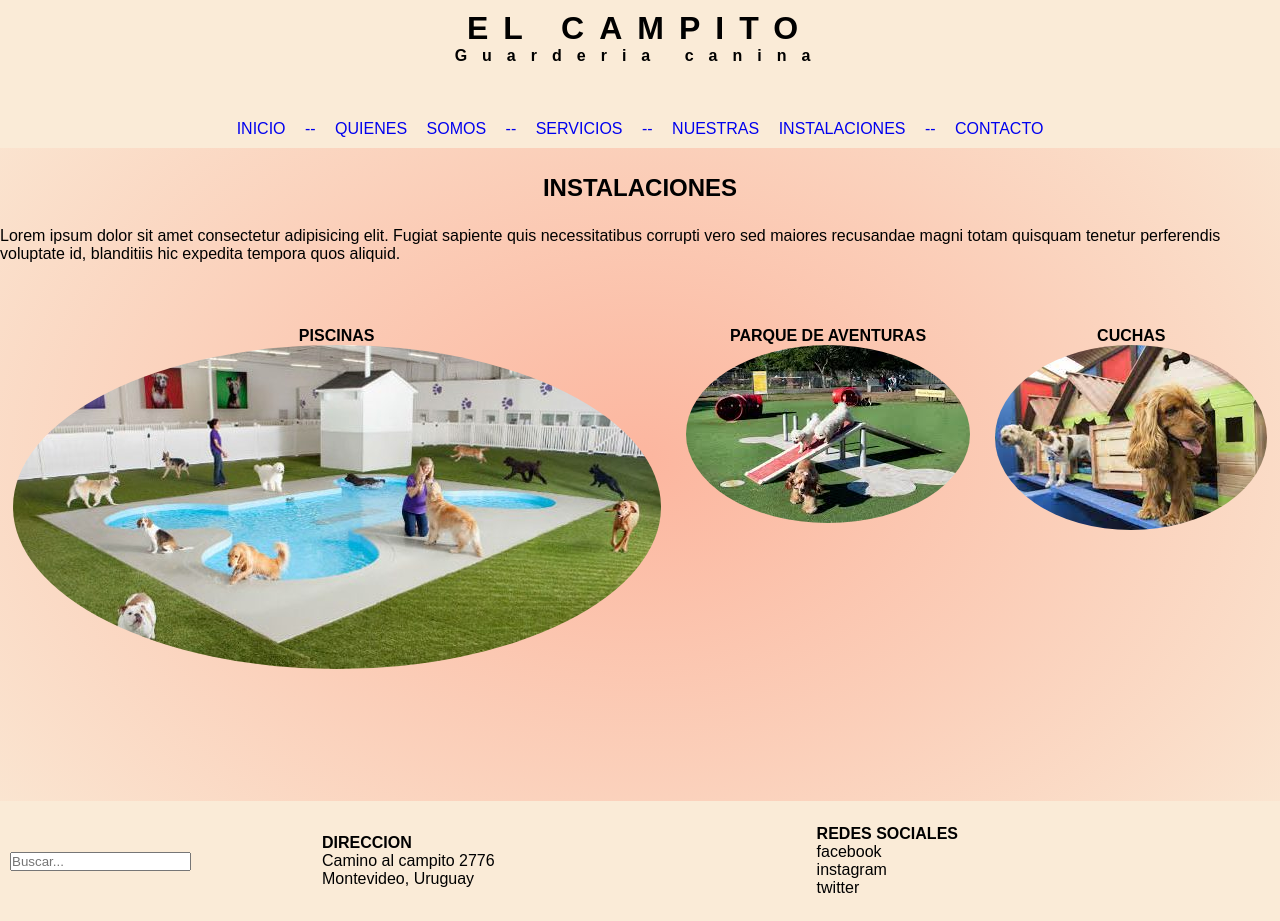
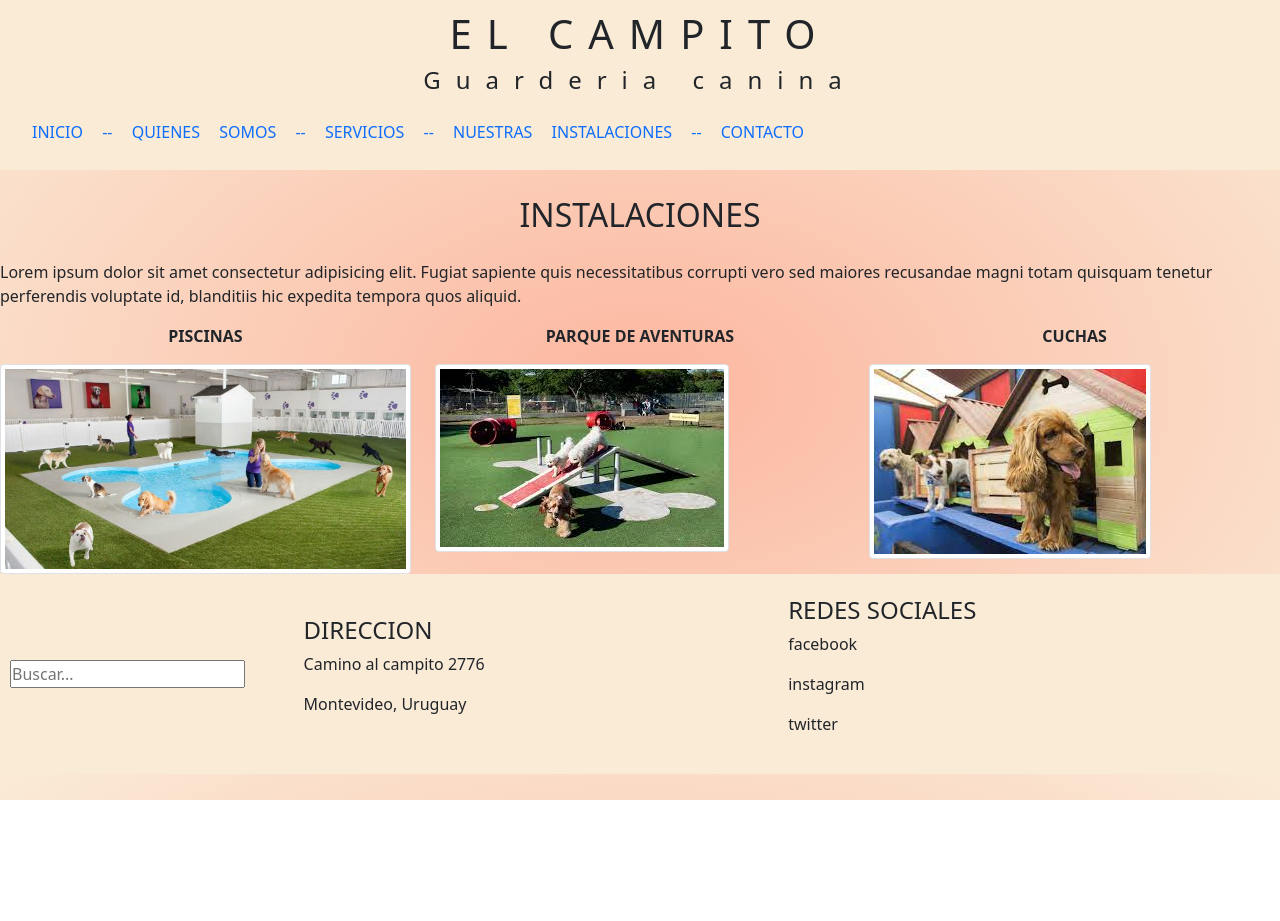
Before and after one commit to MercedesSclavo/guarderia_canina, a plain HTML site: page pages/instalaciones.html in a window 1280 px wide. After the commit the page ends 800 px from the top, so only its background shows below. Drawn offline with nearby package versions, Linux system fonts and the light colour scheme; a web font is replaced by a local one.

Commit message:
le puse bootstrap a instalaciones

```diff
--- a/css/style.css
+++ b/css/style.css
@@ -47,7 +47,7 @@ body {
     position:static;
     bottom: 0;
     width: 100%;
-    height: 15vh;
+    height: 25vh;
     display: flex;
     align-items: center;
     justify-content: space-evenly;
--- a/pages/instalaciones.html
+++ b/pages/instalaciones.html
@@ -7,6 +7,9 @@
     <link rel="shortcut icon" href="../images/dog_PNG50406.png">
     <title>GUARDERIA CANINA</title>
     <link rel="stylesheet" href="../css/style.css">
+    <link href="https://cdn.jsdelivr.net/npm/bootstrap@5.1.3/dist/css/bootstrap.min.css" rel="stylesheet" integrity="sha384-1BmE4kWBq78iYhFldvKuhfTAU6auU8tT94WrHftjDbrCEXSU1oBoqyl2QvZ6jIW3" crossorigin="anonymous">
+    <script src="https://cdn.jsdelivr.net/npm/bootstrap@5.1.3/dist/js/bootstrap.bundle.min.js" integrity="sha384-ka7Sk0Gln4gmtz2MlQnikT1wXgYsOg+OMhuP+IlRH9sENBO0LRn5q+8nbTov4+1p" crossorigin="anonymous"></script>
+
 </head>
 <body>
     <header class="header">
@@ -39,25 +42,25 @@
 
         <p class="textoInstalaciones">Lorem ipsum dolor sit amet consectetur adipisicing elit. Fugiat sapiente quis necessitatibus corrupti vero sed maiores recusandae magni totam quisquam tenetur perferendis voluptate id, blanditiis hic expedita tempora quos aliquid.</p>
 
-        <div class="instalaciones">
-            <div class="fotoInstalaciones">
+        <div class="row">
+            <div class="col-md-4">
                 <div class="foto__body">
                     <p class="foto__titulo">PISCINAS</p>
-                    <img class="foto__foto" src="../images/Apertura1-648x324.jpg" alt="NUESTRAS PISCINAS">
+                    <img class="img-thumbnail" src="../images/Apertura1-648x324.jpg" alt="NUESTRAS PISCINAS">
                 </div>
             </div>
 
-            <div class="fotoInstalaciones">
+            <div class="col-md-4">
                 <div class="foto__body">
                     <p class="foto__titulo">PARQUE DE AVENTURAS</p>
-                    <img class="foto__foto" src="../images/parque.jfif" alt="PARQUE AVENTURAS">
+                    <img class="img-thumbnail" src="../images/parque.jfif" alt="PARQUE AVENTURAS">
                 </div>
             </div>
 
-            <div class="fotoInstalaciones">
+            <div class="col-md-4">
                 <div class="foto__body">
                     <p class="foto__titulo">CUCHAS</p>
-                    <img class="foto__foto" src="../images/cuchas.jfif" alt="CUCHITAS">
+                    <img class="img-thumbnail" src="../images/cuchas.jfif" alt="CUCHITAS">
                 </div>
             </div>
 
```
Also changed, not shown: index.html (+2 -0 lines).
